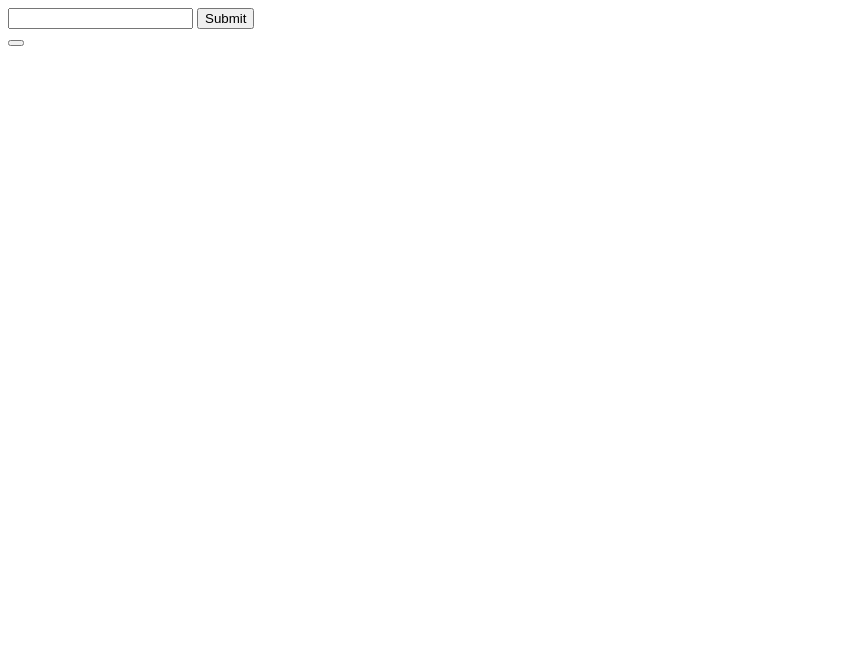
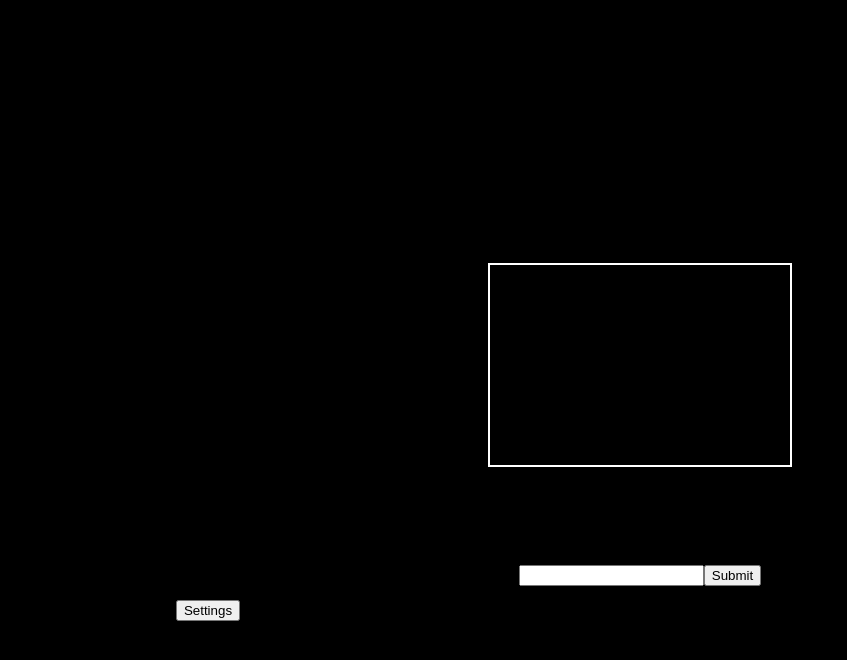
Before and after one commit to CodEZ47/Flashcard-Generator, a plain HTML site: page flashcards.html in a window 1280 px wide. Shown: the whole page, without its empty margins (0-847 px from the left). Drawn offline with Linux system fonts and the light colour scheme.

Commit message:
basic styling finalized

```diff
--- a/flashcards.html
+++ b/flashcards.html
@@ -5,6 +5,7 @@
     <meta http-equiv="X-UA-Compatible" content="IE=edge">
     <meta name="viewport" content="width=device-width, initial-scale=1.0">
     <title>Document</title>
+    <link rel="stylesheet" href="./style/flash.css">
 </head>
 <body>
     <div class="main-container">
@@ -28,7 +29,7 @@
             </div>
 
             <div class="settings">
-                <button class="settings-button"></button>
+                <button class="settings-button">Settings</button>
             </div>
         </div>
     </div>
--- /dev/null
+++ b/style/flash.css
@@ -0,0 +1,58 @@
+body{
+    margin: 0;
+    background-color: black;
+    color: antiquewhite;
+}
+.main-container{
+    /* border: red solid 3px; */
+    width: 100%;
+    height: 100vh;
+    display: flex;
+    justify-content: center;
+    align-items: center;
+}
+.inner-container{
+    width: 90%;
+    display: grid;
+    grid-template-columns: 25% 25% 25% 25%;
+    grid-template-rows: auto;
+    grid-template-areas:
+        "cont cont cont cont"
+        "res res res res"
+        "setting setting . timer";
+}
+.flashcard-container{
+    width: 100%;
+    min-height: 400px;
+    grid-area: cont;
+    display: flex;
+    align-items: center;
+    justify-content: center;
+    /* border: red 2px solid; */
+}
+.flashcard-front{
+    width: 300px;
+    min-height: 200px;
+    border: solid white 2px;
+}
+.response{
+    width: 100%;
+    min-height: 20px;
+    display: flex;
+    justify-content: center;
+    align-items: center;
+    grid-area:res
+}
+.settings{
+    width: 50%;
+    display: flex;
+    justify-content: center;
+    align-items: center;
+    grid-area: setting;
+    /* border: solid green 2px; */
+}
+.timer-view{
+    height: 50px;
+    grid-area: timer;
+    /* border: yellow 2px solid; */
+}
--- /dev/null
+++ b/style/style.css
@@ -0,0 +1,28 @@
+body{
+    margin: 0;
+    background-color: black;
+    color: antiquewhite;
+}
+.main-container{
+    /* border: red solid 3px; */
+    width: 100%;
+    height: 100vh;
+    display: flex;
+    justify-content: center;
+    align-items: center;
+}
+.inner-container{
+    width: 80%;
+    text-align: center;
+}
+.header{
+    color:cornsilk;
+    padding-bottom: 50px;
+}
+.input{
+    display: flex;
+    flex-direction: row;
+    justify-content: center;
+    align-items: center;
+    padding: 10px;
+}
```
Also changed, not shown: index.html (+3 -1 lines).
